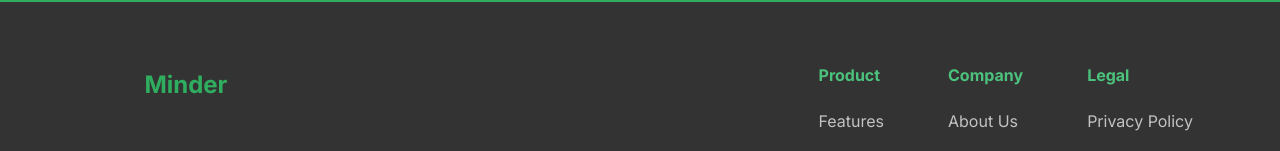
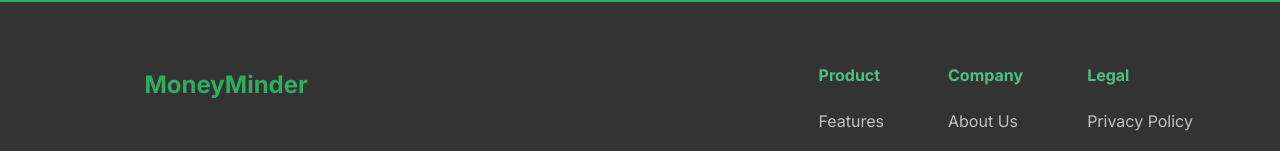
Before and after one commit to OlubanjoKolapo/Money-minder-beta, a plain HTML site: page index.html in a window 1280 px wide. Shown: the part 3508-3659 px from the top of the page. Drawn offline with Linux system fonts and the light colour scheme.

Commit message:
Update index.html

```diff
--- a/index.html
+++ b/index.html
@@ -153,7 +153,7 @@
 
     <footer>
         <div class="footer-content">
-            <div class="logo">Money<span>Minder</span></div>
+            <div class="logo">Money<span>MoneyMinder</span></div>
             <div class="footer-links">
                 <div class="footer-column">
                     <h4>Product</h4>
```
